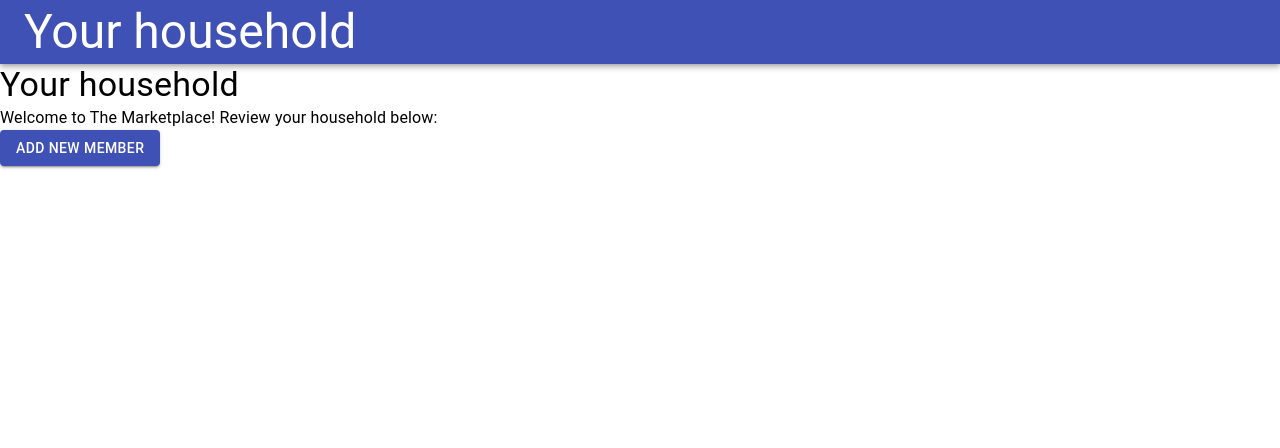
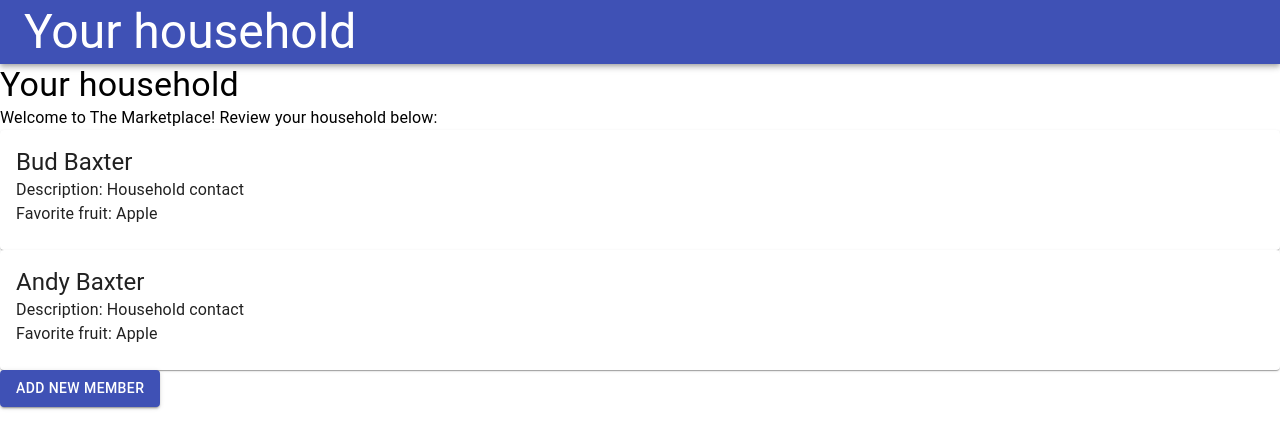
Before and after one commit to charleyf/nava-frontend-household, a React (Create React App) app: page / in a window 1280 px wide. Shown: the top 448 px of the page. Built offline with nearby package versions, Linux system fonts and the light colour scheme.

Commit message:
Add Household and MemberCard components

```diff
--- a/src/App.js
+++ b/src/App.js
@@ -1,8 +1,21 @@
 import Navbar from "./components/Navbar";
 import Pageheader from "./components/Pageheader";
+import Household from "./components/Household";
 import Button from "@material-ui/core/Button";
 
 function App() {
+  const members = [
+    {
+      name: "Bud Baxter",
+      description: "Household contact",
+      favorite_fruit: "Apple",
+    },
+    {
+      name: "Andy Baxter",
+      description: "Household contact",
+      favorite_fruit: "Apple",
+    },
+  ];
   return (
     <>
       <Navbar />
@@ -10,6 +23,7 @@ function App() {
         title={"Your household"}
         description={"Welcome to The Marketplace! Review your household below:"}
       />
+      <Household members={members} />
       <Button variant="contained" color="primary" onClick={() => {}}>
         Add new member
       </Button>
--- /dev/null
+++ b/src/components/Household.js
@@ -0,0 +1,13 @@
+import MemberCard from "./MemberCard";
+
+function Household({ members }) {
+  return (
+    <>
+      {members.map((member) => {
+        return <MemberCard member={member} />;
+      })}
+    </>
+  );
+}
+
+export default Household;
--- /dev/null
+++ b/src/components/MemberCard.js
@@ -0,0 +1,30 @@
+import Typography from "@material-ui/core/Typography";
+import Card from "@material-ui/core/Card";
+import CardContent from "@material-ui/core/CardContent";
+import Grid from "@material-ui/core/Grid";
+
+function MemberCard({ member }) {
+  return (
+    <Card>
+      <CardContent>
+        <Grid>
+          <Grid item>
+            <Typography variant="h5">{member?.name}</Typography>
+          </Grid>
+          <Grid item>
+            <Typography variant="body1" component="span">
+              Description: {member?.description}
+            </Typography>
+          </Grid>
+          <Grid item>
+            <Typography variant="body1" component="span">
+              Favorite fruit: {member?.favorite_fruit}
+            </Typography>
+          </Grid>
+        </Grid>
+      </CardContent>
+    </Card>
+  );
+}
+
+export default MemberCard;
```
